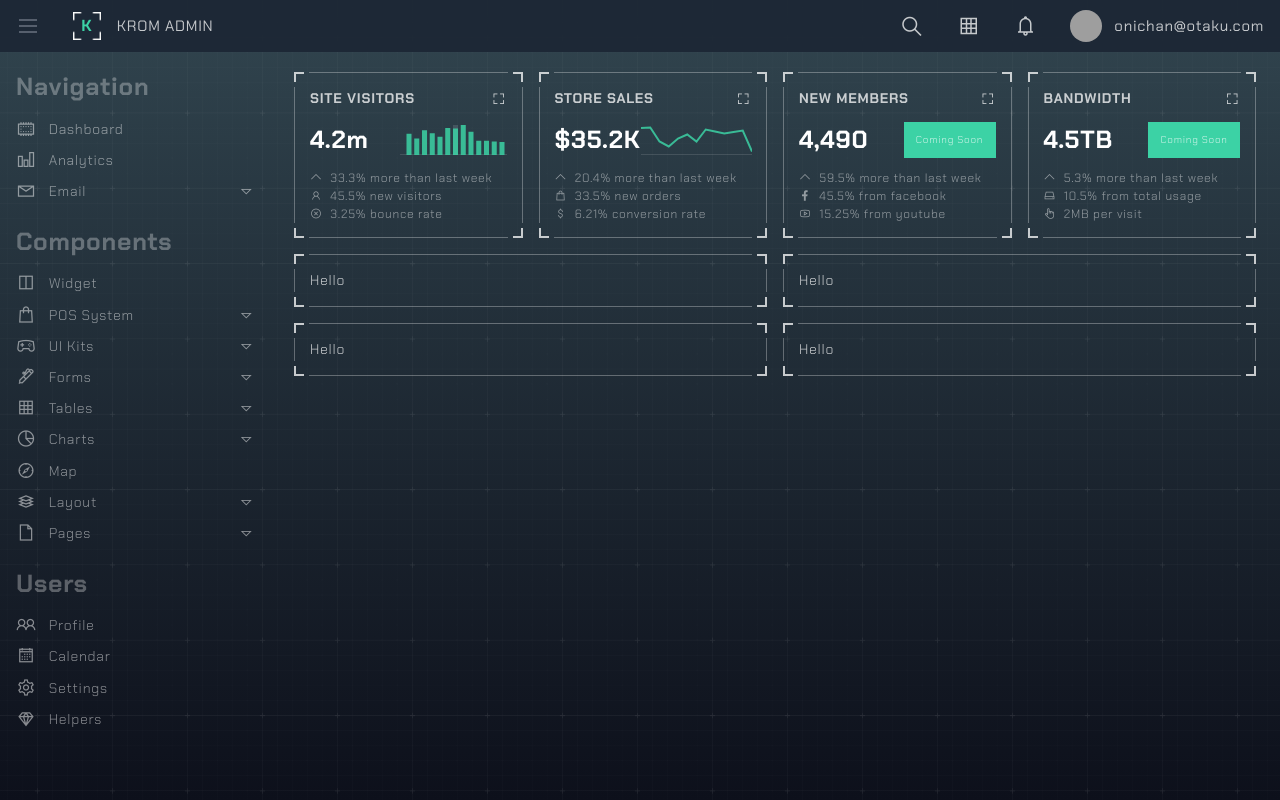
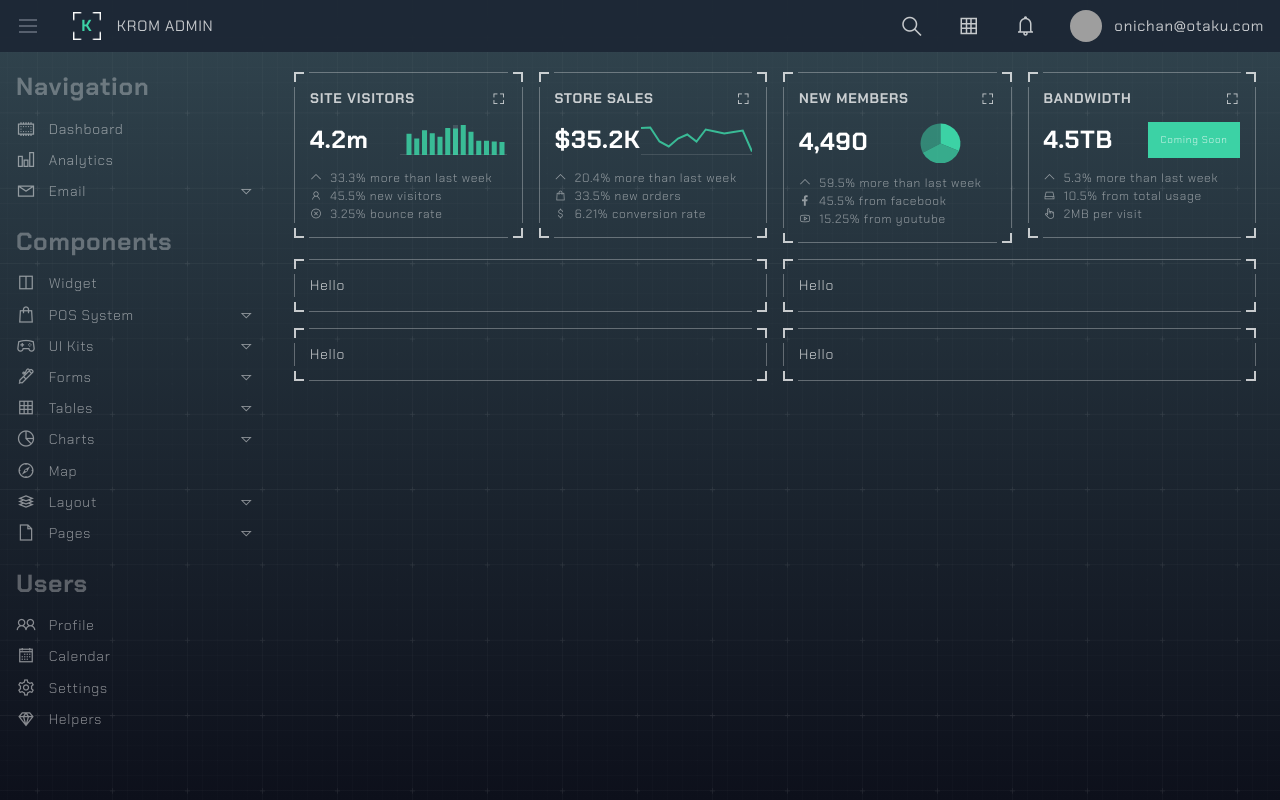
Before and after one commit to kromate/vue3-vite-tailwind-dashboard, a Vue app: page / in a window 1280 px wide. Built offline with nearby package versions, Linux system fonts and the light colour scheme; grey boxes are pictures that could not be loaded.

Commit message:
feat: added piechart

```diff
--- /dev/null
+++ b/src/components/charts/PieChart.vue
@@ -0,0 +1,150 @@
+<template>
+  <div>
+    <svg
+      id="SvgjsSvg15266"
+      width="111"
+      height="41.9"
+      xmlns="http://www.w3.org/2000/svg"
+      version="1.1"
+      xmlns:xlink="http://www.w3.org/1999/xlink"
+      xmlns:svgjs="http://svgjs.dev"
+      class="apexcharts-svg"
+      xmlns:data="ApexChartsNS"
+      transform="translate(0, 0)"
+      style="background: transparent"
+    >
+      <g
+        id="SvgjsG15268"
+        class="apexcharts-inner apexcharts-graphical"
+        transform="translate(33, 0)"
+      >
+        <defs id="SvgjsDefs15267">
+          <clipPath id="gridRectMaskd6nnocks">
+            <rect
+              id="SvgjsRect15270"
+              width="51"
+              height="47"
+              x="-3"
+              y="-1"
+              rx="0"
+              ry="0"
+              opacity="1"
+              stroke-width="0"
+              stroke="none"
+              stroke-dasharray="0"
+              fill="#fff"
+            ></rect>
+          </clipPath>
+          <clipPath id="forecastMaskd6nnocks"></clipPath>
+          <clipPath id="nonForecastMaskd6nnocks"></clipPath>
+          <clipPath id="gridRectMarkerMaskd6nnocks">
+            <rect
+              id="SvgjsRect15271"
+              width="49"
+              height="49"
+              x="-2"
+              y="-2"
+              rx="0"
+              ry="0"
+              opacity="1"
+              stroke-width="0"
+              stroke="none"
+              stroke-dasharray="0"
+              fill="#fff"
+            ></rect>
+          </clipPath>
+        </defs>
+        <g id="SvgjsG15272" class="apexcharts-pie">
+          <g id="SvgjsG15273" transform="translate(0, 0) scale(1)">
+            <g id="SvgjsG15274" class="apexcharts-slices">
+              <g
+                id="SvgjsG15275"
+                class="apexcharts-series apexcharts-pie-series"
+                seriesName="seriesx1"
+                rel="1"
+                data:realIndex="0"
+              >
+                <path
+                  id="SvgjsPath15276"
+                  d="M 22.5 2.5487804878048763 A 19.951219512195124 19.951219512195124 0 0 1 40.946061027057496 30.102236026976918 L 22.5 22.5 L 22.5 2.5487804878048763"
+                  fill="rgba(60,210,165, 1)"
+                  fill-opacity="1"
+                  stroke-opacity="1"
+                  stroke-linecap="butt"
+                  stroke-width="0"
+                  stroke-dasharray="0"
+                  class="apexcharts-pie-area apexcharts-pie-slice-0"
+                  index="0"
+                  j="0"
+                  data:angle="112.39819004524887"
+                  data:startAngle="0"
+                  data:strokeWidth="0"
+                  data:value="69"
+                  data:pathOrig="M 22.5 2.5487804878048763 A 19.951219512195124 19.951219512195124 0 0 1 40.946061027057496 30.102236026976918 L 22.5 22.5 L 22.5 2.5487804878048763"
+                ></path>
+              </g>
+              <g
+                id="SvgjsG15277"
+                class="apexcharts-series apexcharts-pie-series"
+                seriesName="seriesx2"
+                rel="2"
+                data:realIndex="1"
+              >
+                <path
+                  id="SvgjsPath15278"
+                  d="M 40.946061027057496 30.102236026976918 A 19.951219512195124 19.951219512195124 0 0 1 4.768618344848626 31.645997191293944 L 22.5 22.5 L 40.946061027057496 30.102236026976918"
+                  fill="rgba(60,210,165, .75)"
+                  fill-opacity="1"
+                  stroke-opacity="1"
+                  stroke-linecap="butt"
+                  stroke-width="0"
+                  stroke-dasharray="0"
+                  class="apexcharts-pie-area apexcharts-pie-slice-1"
+                  index="0"
+                  j="1"
+                  data:angle="130.31674208144796"
+                  data:startAngle="112.39819004524887"
+                  data:strokeWidth="0"
+                  data:value="80"
+                  data:pathOrig="M 40.946061027057496 30.102236026976918 A 19.951219512195124 19.951219512195124 0 0 1 4.768618344848626 31.645997191293944 L 22.5 22.5 L 40.946061027057496 30.102236026976918"
+                ></path>
+              </g>
+              <g
+                id="SvgjsG15279"
+                class="apexcharts-series apexcharts-pie-series"
+                seriesName="seriesx3"
+                rel="3"
+                data:realIndex="2"
+              >
+                <path
+                  id="SvgjsPath15280"
+                  d="M 4.768618344848626 31.645997191293944 A 19.951219512195124 19.951219512195124 0 0 1 22.496517855314917 2.5487807916793237 L 22.5 22.5 L 4.768618344848626 31.645997191293944"
+                  fill="rgba(60,210,165, .5)"
+                  fill-opacity="1"
+                  stroke-opacity="1"
+                  stroke-linecap="butt"
+                  stroke-width="0"
+                  stroke-dasharray="0"
+                  class="apexcharts-pie-area apexcharts-pie-slice-2"
+                  index="0"
+                  j="2"
+                  data:angle="117.28506787330318"
+                  data:startAngle="242.71493212669682"
+                  data:strokeWidth="0"
+                  data:value="72"
+                  data:pathOrig="M 4.768618344848626 31.645997191293944 A 19.951219512195124 19.951219512195124 0 0 1 22.496517855314917 2.5487807916793237 L 22.5 22.5 L 4.768618344848626 31.645997191293944"
+                ></path>
+              </g>
+            </g>
+          </g>
+        </g>
+      </g>
+    </svg>
+  </div>
+</template>
+
+<script>
+export default {};
+</script>
+
+<style lang="scss" scoped></style>
--- a/src/components/pages/Dashboard/FirstRow.vue
+++ b/src/components/pages/Dashboard/FirstRow.vue
@@ -58,7 +58,7 @@
       <div class="flex w-full items-center justify-between mb-3">
         <h3 class="font-semibold text-white">4,490</h3>
 
-        <CS class="w-[130px] md:w-[92px] h-9 text-[10px]" />
+        <PieChart />
       </div>
       <div class="flex flex-col gap-0.5">
         <span class="text-xs text-[#ffffff80]">
@@ -105,6 +105,7 @@ import CS from "@/components/core/ComingSoon.vue";
 import Card from "@/components/core/Card.vue";
 import BarChart from "@/components/charts/BarChart.vue";
 import LineChart from "@/components/charts/LineChart.vue";
+import PieChart from "@/components/charts/PieChart.vue";
 </script>
 
 <style scoped></style>
```
